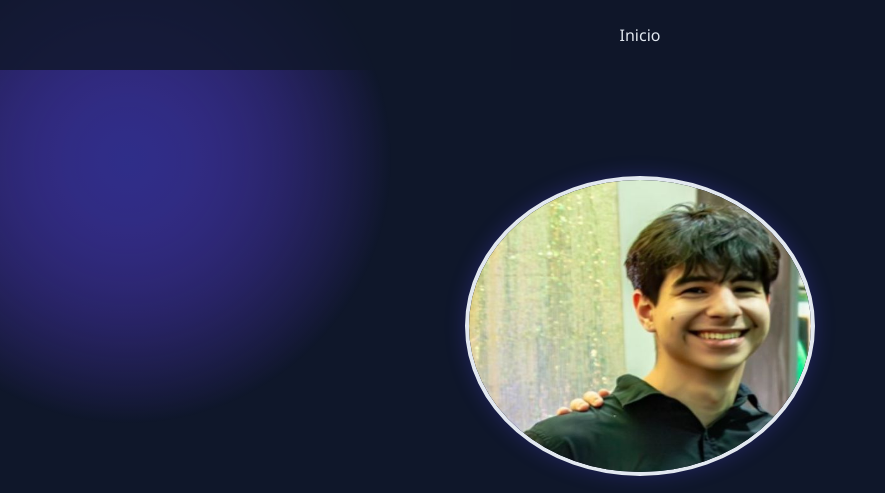
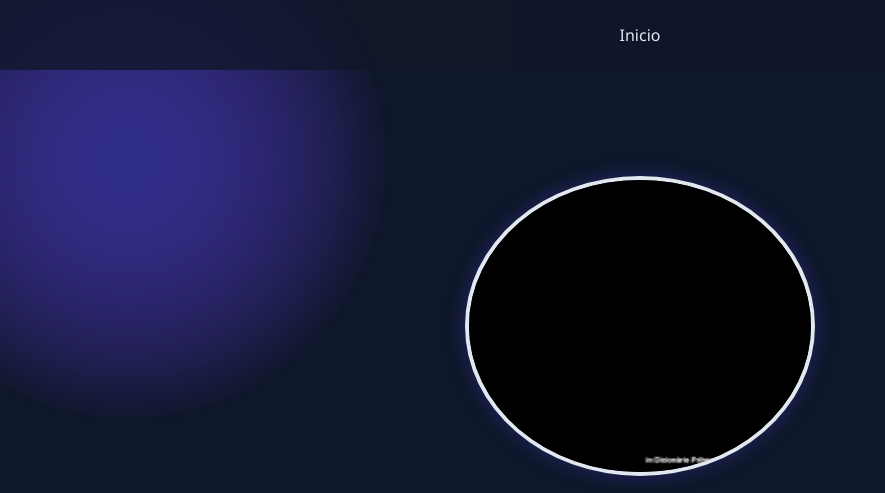
Before and after one commit to Luizyw/Portifolio, a plain HTML site: page index.html in a window 1280 px wide. Shown: the top 493 px of the page, without its empty margins (0-885 px from the left). Drawn offline with Linux system fonts and the light colour scheme.

Commit message:
Add files via upload

```diff
--- a/index.html
+++ b/index.html
@@ -27,7 +27,7 @@
 
 <main id="inicio" class="cabecalho">
 
-    <img src="img/fotoPortifolio.jpg" alt="Foto minha" class="foto-perfil">
+    <img src="img/nova.png" alt="Foto minha" class="foto-perfil">
     <h1>Luiz Felipe</h1>
     <p class="cabecalho-sub-titulo">Engenheiro de Software</p>
 
```
Also changed, not shown: img/nova.png (added).
